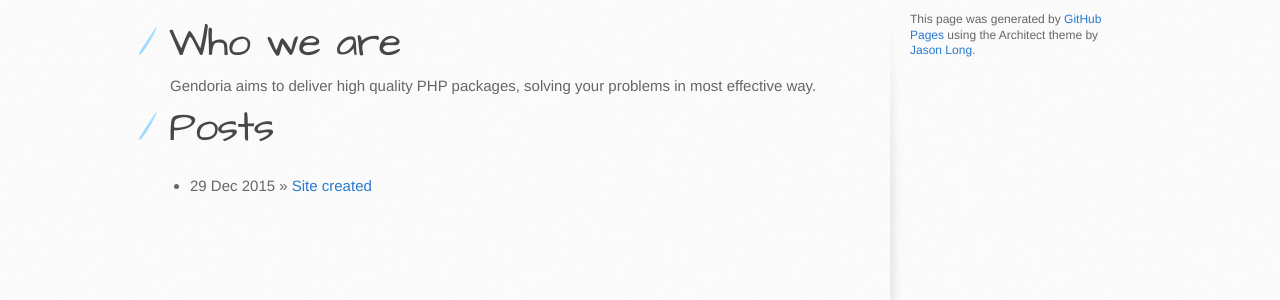
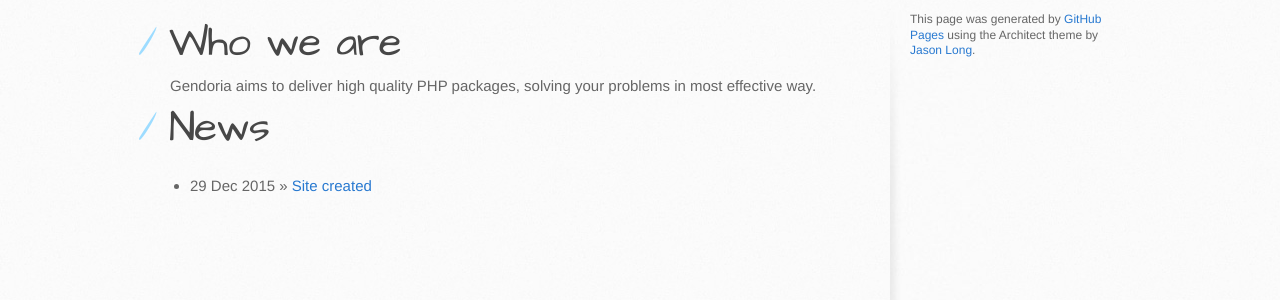
Before and after one commit to Gendoria/Gendoria.github.io, a Jekyll site: the page built from index.html, in a window 1280 px wide. Shown: the part 245-545 px from the top of the page. Built offline with Jekyll 4.4.1, drawn with Linux system fonts in a browser that asks for light colours; Markdown is read by kramdown in place of the engine named in the settings.

Commit message:
Posts on main page moved to news.

```diff
--- a/index.html
+++ b/index.html
@@ -6,7 +6,7 @@ title: Home
 <div id="home">
     <h1>Who we are</h1>
     {{site.about}}
-    <h1>Posts</h1>
+    <h1>News</h1>
     <ul class="posts">
         {% for post in site.posts %}
         <li><span>{{ post.date | date_to_string }}</span> &raquo; <a href="{{ site.baseurl }}{{ post.url }}">{{ post.title }}</a></li>
```
